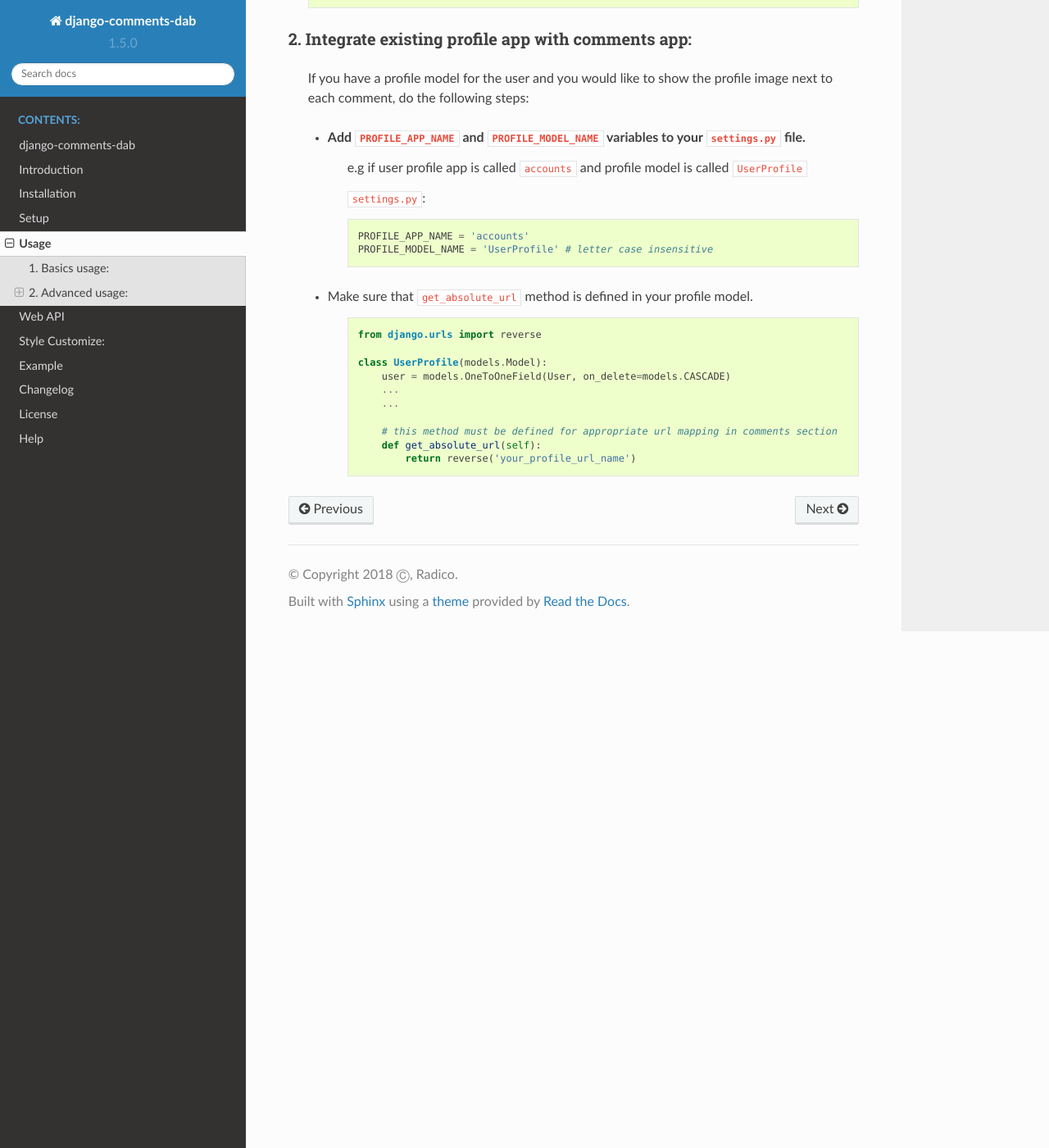
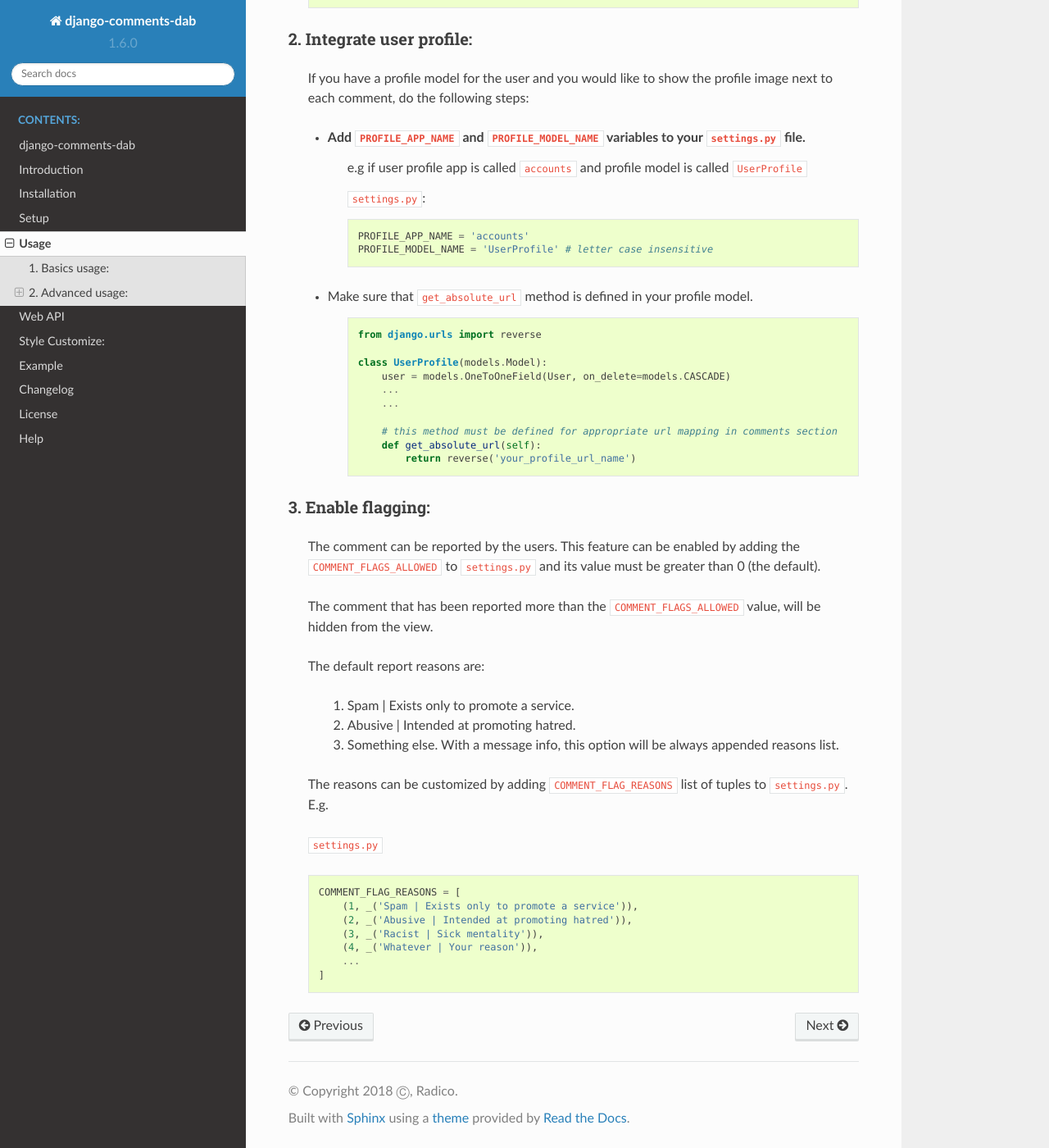
Before and after one commit to Radi85/Comment, a Sphinx documentation site: the page built from docs/source/usage.rst, in a window 1280 px wide and 1400 px high, scrolled down 1267 px. Shown: the whole window at 82% size. Built offline with Sphinx 7.4.7 and the Read the Docs theme 2.0.0, drawn with Linux system fonts in a browser that asks for light colours; some of the changed text lies outside the part shown.

Commit message:
update version to 1.6.0
- Update docs
- Update setup.py

```diff
--- a/docs/source/Changelog.rst
+++ b/docs/source/Changelog.rst
@@ -1,5 +1,10 @@
 Changelog
 =========
+
+1.6.0
+-----
+
+- Add flagging system - Report a comment
 
 1.5.0
 -----
--- a/docs/source/conf.py
+++ b/docs/source/conf.py
@@ -24,9 +24,9 @@ copyright = '2018 Ⓒ, Radico'
 author = 'Radico'
 
 # The short X.Y version
-version = '1.5.0'
+version = '1.6.0'
 # The full version, including alpha/beta/rc tags
-release = '1.5.0'
+release = '1.6.0'
 
 
 # -- General configuration ---------------------------------------------------
--- a/docs/source/example.rst
+++ b/docs/source/example.rst
@@ -17,4 +17,4 @@ Login with:
 
     password: ``django-comments``
 
-.. image:: ../_static/img/img_1.png
+.. image:: ../_static/img/comment.gif
--- a/docs/source/usage.rst
+++ b/docs/source/usage.rst
@@ -64,8 +64,8 @@ These tags need to be included in the end of your base template.
 
 
 
-2. Integrate existing profile app with comments app:
-^^^^^^^^^^^^^^^^^^^^^^^^^^^^^^^^^^^^^^^^^^^^^^^^^^^^^
+2. Integrate user profile:
+^^^^^^^^^^^^^^^^^^^^^^^^^^
 
     If you have a profile model for the user and you would like to show the
     profile image next to each comment, do the following steps:
@@ -96,3 +96,33 @@ These tags need to be included in the end of your base template.
                 # this method must be defined for appropriate url mapping in comments section
                 def get_absolute_url(self):
                     return reverse('your_profile_url_name')
+
+.. _Enable Flagging:
+
+3. Enable flagging:
+^^^^^^^^^^^^^^^^^^^
+
+    The comment can be reported by the users.
+    This feature can be enabled by adding the ``COMMENT_FLAGS_ALLOWED`` to ``settings.py`` and its value must be greater than 0 (the default).
+
+    The comment that has been reported more than the ``COMMENT_FLAGS_ALLOWED`` value, will be hidden from the view.
+
+    The default report reasons are:
+
+        1. Spam | Exists only to promote a service.
+        2. Abusive | Intended at promoting hatred.
+        3. Something else. With a message info, this option will be always appended reasons list.
+
+    The reasons can be customized by adding ``COMMENT_FLAG_REASONS`` list of tuples to ``settings.py``. E.g.
+
+    ``settings.py``
+
+    .. code:: python
+
+        COMMENT_FLAG_REASONS = [
+            (1, _('Spam | Exists only to promote a service')),
+            (2, _('Abusive | Intended at promoting hatred')),
+            (3, _('Racist | Sick mentality')),
+            (4, _('Whatever | Your reason')),
+            ...
+        ]
--- a/setup.py
+++ b/setup.py
@@ -6,7 +6,7 @@ with open(os.path.join(os.path.dirname(__file__), 'README.rst')) as readme:
 
 setup(
     name='django-comments-dab',
-    version='1.5.0',
+    version='1.6.0',
     packages=find_packages(exclude=['docs', 'test*']),
     include_package_data=True,
     author=u'Radico',
@@ -38,6 +38,6 @@ setup(
         'Topic :: Internet :: WWW/HTTP',
         'Topic :: Internet :: WWW/HTTP :: Dynamic Content',
     ],
-    keywords='comment comment development',
+    keywords='django comment development ajax',
     zip_safe=False,
 )
```
Also changed, not shown: other parts of docs/source/usage.rst (+2 -2 lines), README.rst (+85 -14 lines), docs/source/Web API.rst (+36 -2 lines), docs/source/introduction.rst (+16 -6 lines), 2 other files.
